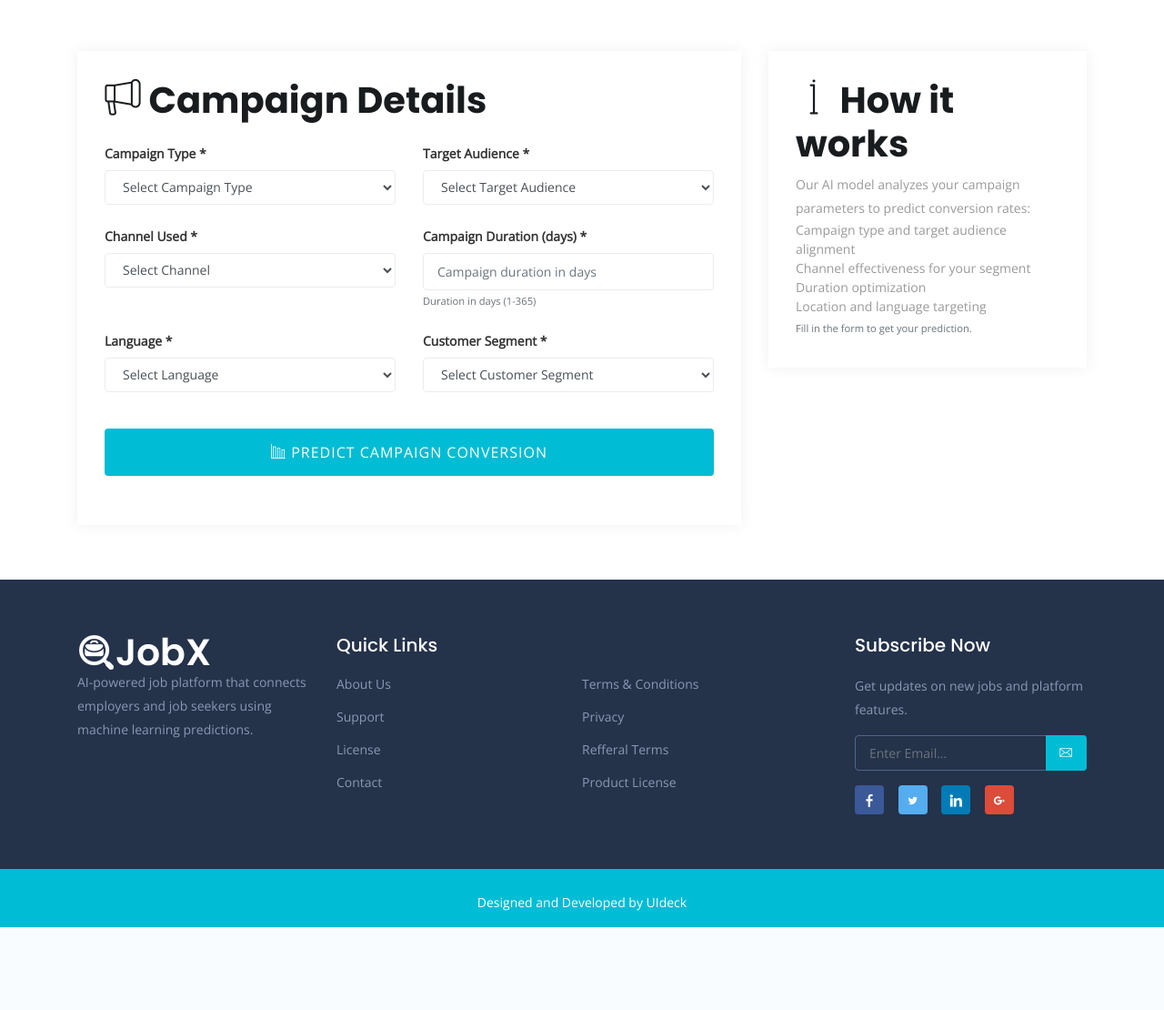
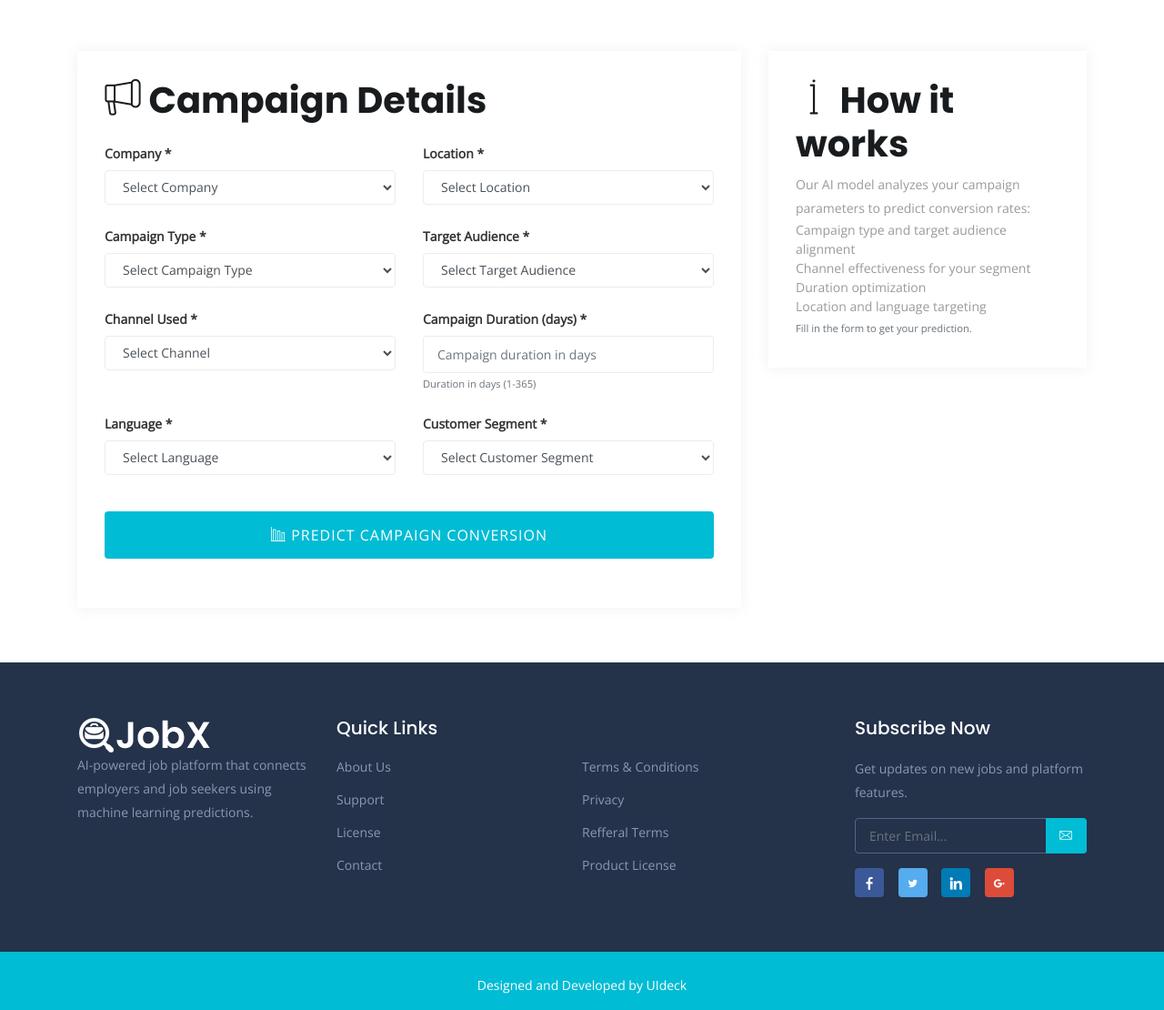
Before and after one commit to FatmaLajmi/ML_Website, a Django app: page /predictions/campaign-conversion/ in a window 1280 px wide. Shown: the part 239-1349 px from the top of the page at 91% size. Before the commit the page ends 1258 px from the top, so only its background shows below. Run offline with Django 5.2, Linux system fonts and the light colour scheme; the visitor is signed in with stand-in values (Sample User, id 1); data that the repository does not hold is empty; some libraries are stand-ins or nearby versions; some web fonts are replaced.

Commit message:
finale normalement

```diff
--- a/predictions/forms.py
+++ b/predictions/forms.py
@@ -80,6 +80,24 @@ class RevenueGrowthPredictionForm(forms.Form):
 class CampaignConversionPredictionForm(forms.Form):
     """Form for marketing campaign conversion prediction"""
 
+    COMPANY_CHOICES = [
+        ('', 'Select Company'),
+        ('Innovate Industries', 'Innovate Industries'),
+        ('NexGen Systems', 'NexGen Systems'),
+        ('Alpha Innovations', 'Alpha Innovations'),
+        ('DataTech Solutions', 'DataTech Solutions'),
+        ('TechCorp', 'TechCorp'),
+    ]
+
+    LOCATION_CHOICES = [
+        ('', 'Select Location'),
+        ('Chicago', 'Chicago'),
+        ('Houston', 'Houston'),
+        ('Los Angeles', 'Los Angeles'),
+        ('Miami', 'Miami'),
+        ('New York', 'New York'),
+    ]
+
     CAMPAIGN_TYPE_CHOICES = [
         ('', 'Select Campaign Type'),
         ('Email', 'Email'),
@@ -120,10 +138,20 @@ class CampaignConversionPredictionForm(forms.Form):
         ('', 'Select Customer Segment'),
         ('Fashionistas', 'Fashionistas'),
         ('Health & Wellness', 'Health & Wellness'),
-        ('Outdoor Adventures', 'Outdoor Adventures'),
+        ('Outdoor Adventurers', 'Outdoor Adventurers'),
         ('Foodies', 'Foodies'),
         ('Tech Enthusiasts', 'Tech Enthusiasts'),
     ]
+
+    company = forms.ChoiceField(
+        choices=COMPANY_CHOICES,
+        widget=forms.Select(attrs={'class': 'form-control'})
+    )
+
+    location = forms.ChoiceField(
+        choices=LOCATION_CHOICES,
+        widget=forms.Select(attrs={'class': 'form-control'})
+    )
 
     campaign_type = forms.ChoiceField(
         choices=CAMPAIGN_TYPE_CHOICES,
--- a/predictions/templates/predictions/campaign_prediction.html
+++ b/predictions/templates/predictions/campaign_prediction.html
@@ -41,6 +41,28 @@
 
           <form method="post" class="campaign-form">
             {% csrf_token %}
+
+            <div class="row">
+              <div class="col-md-6">
+                <div class="form-group">
+                  <label for="{{ form.company.id_for_label }}">Company *</label>
+                  {{ form.company }}
+                  {% if form.company.errors %}
+                    <small class="text-danger">{{ form.company.errors.0 }}</small>
+                  {% endif %}
+                </div>
+              </div>
+
+              <div class="col-md-6">
+                <div class="form-group">
+                  <label for="{{ form.location.id_for_label }}">Location *</label>
+                  {{ form.location }}
+                  {% if form.location.errors %}
+                    <small class="text-danger">{{ form.location.errors.0 }}</small>
+                  {% endif %}
+                </div>
+              </div>
+            </div>
 
             <div class="row">
               <div class="col-md-6">
--- a/predictions/views.py
+++ b/predictions/views.py
@@ -17,10 +17,12 @@ def campaign_conversion_view(request):
         if form.is_valid():
             # Prepare input data
             input_data = {
+                'company': form.cleaned_data['company'],
                 'campaign_type': form.cleaned_data['campaign_type'],
                 'target_audience': form.cleaned_data['target_audience'],
                 'duration': form.cleaned_data['duration'],
                 'channel_used': form.cleaned_data['channel_used'],
+                'location': form.cleaned_data['location'],
                 'language': form.cleaned_data['language'],
                 'customer_segment': form.cleaned_data['customer_segment'],
             }
@@ -33,12 +35,12 @@ def campaign_conversion_view(request):
                 try:
                     CampaignPrediction.objects.create(
                         user=request.user,
-                        company='N/A',  # No longer collected
+                        company=input_data['company'],
                         campaign_type=input_data['campaign_type'],
                         target_audience=input_data['target_audience'],
                         duration=input_data['duration'],
                         channel_used=input_data['channel_used'],
-                        location='N/A',  # No longer collected
+                        location=input_data['location'],
                         language=input_data['language'],
                         customer_segment=input_data['customer_segment'],
                         prediction=prediction_result['prediction'],
```
Also changed, not shown: ml_models/predictors/campaign_conversion_predictor.py (+18 -18 lines).
